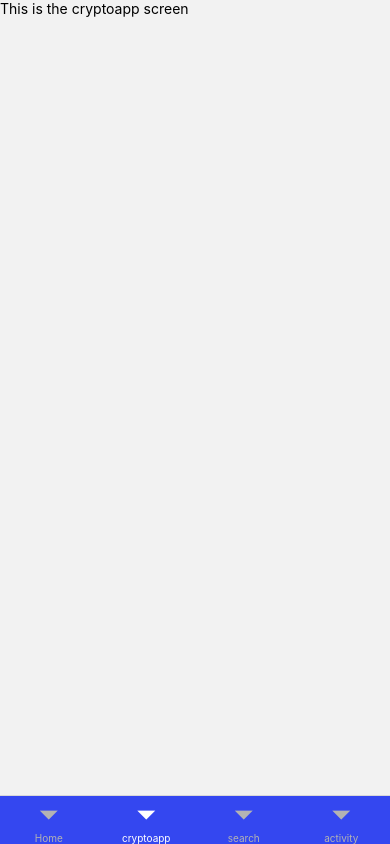
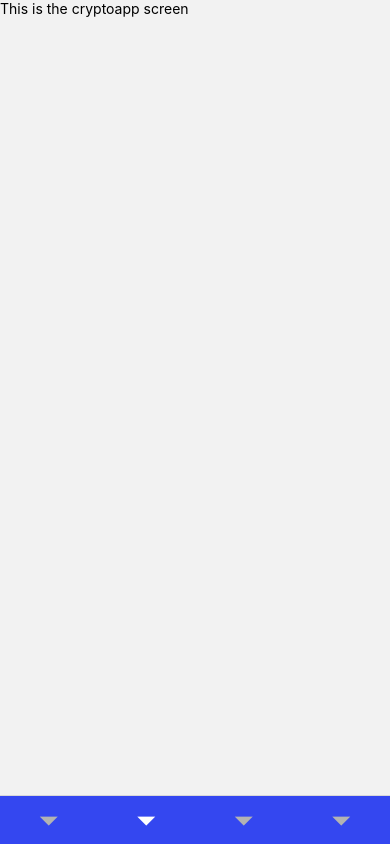
Before and after one commit to Ogochukwu5000/Crypto-app, a React Native app: screen / in a window 390 px wide. Built offline with nearby package versions, Linux system fonts and the light colour scheme.

Commit message:
delete: svg

```diff
--- a/src/Navigations/PostAuthenticationNav.tsx
+++ b/src/Navigations/PostAuthenticationNav.tsx
@@ -4,6 +4,7 @@ import Home from '../components/HomeScreen Component/HomeScreen';
 import CryptoApp from '../components/CryptoAppScreen Component/CryptoAppScreen';
 import Search from '../components/SearchScreen Component/SearchScreen';
 import Activity from '../components/ActivityScreen Component/ActivityScreen';
+import { SvgXml } from 'react-native-svg';
 
 function PostAuthenticationNav(): JSX.Element {
   const Tab = createBottomTabNavigator();
@@ -11,16 +12,30 @@ function PostAuthenticationNav(): JSX.Element {
     <Tab.Navigator initialRouteName="cryptoapp" screenOptions={{
       headerShown: false,
       tabBarStyle: {
-        backgroundColor: '#3447F0',
+        backgroundColor: `#3447F0`,
       },
       tabBarActiveTintColor: '#FFFFFF',
       tabBarInactiveTintColor: '#B3B3B3',
     }}
     >
-      <Tab.Screen name="Home" component={Home} />
-      <Tab.Screen name="cryptoapp" component={CryptoApp} />
-      <Tab.Screen name="search" component={Search} />
-      <Tab.Screen name="activity" component={Activity} />
+      <Tab.Screen
+        name="Home"
+        component={Home}
+        options={{
+          tabBarLabel: () => null,
+        }}
+      />
+      <Tab.Screen options={
+        {
+          tabBarLabel: () => null,
+        }
+      } name="cryptoapp" component={CryptoApp} />
+      <Tab.Screen options={{
+        tabBarLabel: () => null,
+      }} name="search" component={Search} />
+      <Tab.Screen options={{
+        tabBarLabel: () => null,
+      }} name="activity" component={Activity} />
     </Tab.Navigator>
   );
 }
```
